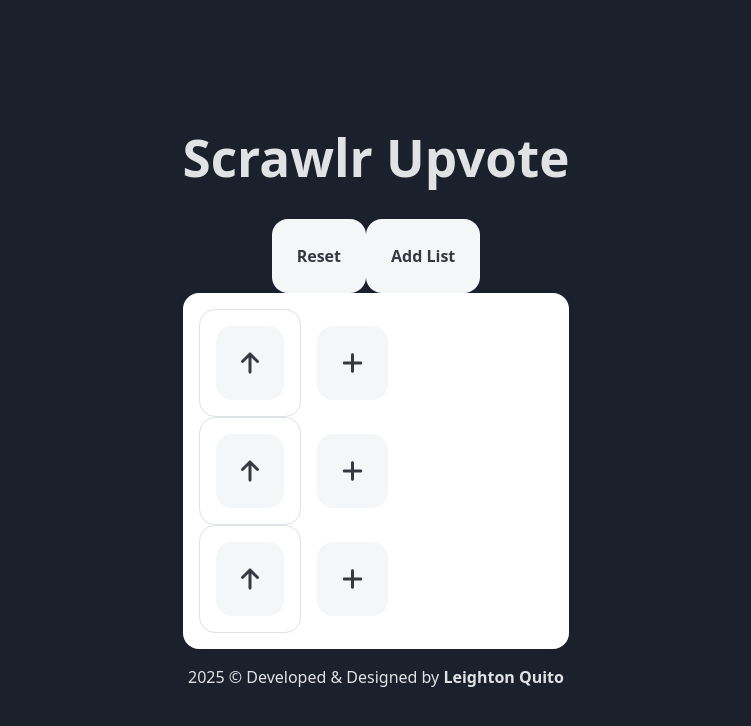
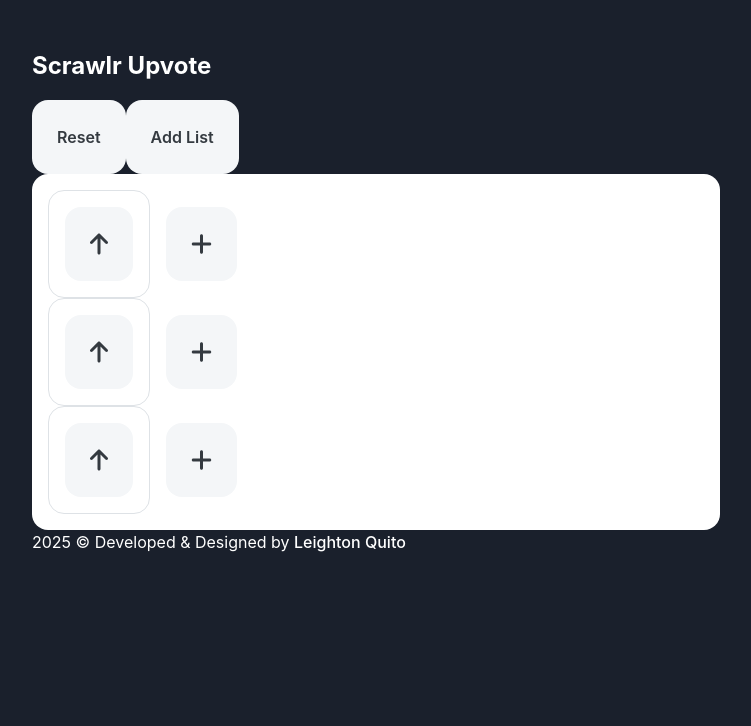
Before and after one commit to iamleigh/scrawlr-upvote, a React (Vite) app: page / in a window 1280 px wide. Shown: the top 726 px of the page, without its empty margins (264-1015 px from the left). Built offline with nearby package versions, Linux system fonts and the light colour scheme.

Commit message:
refactor: Re-organize main and utils stylesheets
Updated `utils.scss` to use SCSS tokens and `main.scss` to inject CSS variables globally.

This change improves maintainability and better reflects the different purposes of each token set and stylesheet.

```diff
--- /dev/null
+++ b/src/assets/scss/_base/_accessibility.scss
@@ -0,0 +1,19 @@
+@use "../utils" as *;
+
+/// -----------------------------------------------------------------------------
+/// 🟢 Accessibility
+///
+/// @author Leighton Quito (iamleigh.com)
+/// -----------------------------------------------------------------------------
+@include block(sr-only) {
+	width: 1px;
+	height: 1px;
+	overflow: hidden;
+	clip: rect(1px, 1px, 1px, 1px);
+	clip-path: inset(50%);
+	position: absolute !important;
+	margin: -1px;
+	padding: 0;
+	border: 0;
+	word-wrap: normal !important;
+}
--- /dev/null
+++ b/src/assets/scss/_base/_buttons.scss
@@ -0,0 +1,15 @@
+@use "../utils" as *;
+
+/// -----------------------------------------------------------------------------
+/// 🟢 Buttons
+/// Defines buttons global styles for the project.
+///
+/// @author Leighton Quito (iamleigh.com)
+/// -----------------------------------------------------------------------------
+button {
+	cursor: pointer;
+
+	&[disabled] {
+		cursor: not-allowed;
+	}
+}
--- /dev/null
+++ b/src/assets/scss/_base/_page.scss
@@ -0,0 +1,38 @@
+@use "../utils" as *;
+
+/// -----------------------------------------------------------------------------
+/// 🟢 Page
+/// Defines the main styles for the project page.
+///
+/// @author Leighton Quito (iamleigh.com)
+/// -----------------------------------------------------------------------------
+
+html,
+body {
+	margin: 0;
+	padding: 0;
+	border: 0;
+}
+
+body {
+	padding: 2rem 0;
+	background-color: var(--color-neutral-dark);
+
+	* {
+		box-sizing: border-box;
+	}
+}
+
+[hidden] {
+	display: none;
+}
+
+*:focus {
+	outline: none;
+}
+
+#root {
+	max-width: 720px;
+	margin: 0 auto;
+	padding: 0 1rem;
+}
--- /dev/null
+++ b/src/assets/scss/_base/_typography.scss
@@ -0,0 +1,59 @@
+@use "../utils" as *;
+
+/// -----------------------------------------------------------------------------
+/// 🟢 Typography
+/// Defines the global typo styles for the project.
+///
+/// @author Leighton Quito (iamleigh.com)
+/// -----------------------------------------------------------------------------
+:root {
+	font-synthesis: none;
+}
+
+html {
+	font-size: $font-size-base;
+}
+
+body {
+	color: var(--color-neutral-light);
+	font-family: $font-family-primary;
+	font-size: 1rem;
+	line-height: 1.5rem;
+	-webkit-font-smoothing: antialiased;
+	-moz-osx-font-smoothing: grayscale;
+	letter-spacing: 0;
+	font-weight: 400;
+	font-size: 1rem;
+	line-height: 1.5rem;
+	letter-spacing: 0;
+}
+
+a {
+	color: #646cff;
+	font-weight: 500;
+	text-decoration: none;
+
+	&:hover {
+		color: #535bf2;
+		text-decoration: underline;
+	}
+}
+
+p {
+	margin: 0 0 28px;
+	padding: 0;
+	border: 0;
+
+	&:last-child {
+		margin-bottom: 0;
+	}
+}
+
+h1 {
+	font-size: 1.5rem;
+	line-height: 1.5;
+}
+
+strong {
+	font-weight: 500;
+}
--- /dev/null
+++ b/src/assets/scss/_tokens/_css.scss
@@ -0,0 +1,14 @@
+/// -----------------------------------------------------------------------------
+/// 🟢 CSS Tokens
+///
+/// @author Leighton Quito (iamleigh.com)
+/// -----------------------------------------------------------------------------
+:root {
+	--color-neutral-light: #ffffff;
+	--color-neutral-dark: #1a202c;
+
+	--color-button-bg-default: #f4f6f8;
+	--color-button-bg-selected: #e5e8fd;
+	--color-button-label-default: #343a40;
+	--color-button-label-selected: #253cf2;
+}
--- a/src/assets/scss/_utils/_tokens.scss
+++ b/src/assets/scss/_tokens/_scss.scss
@@ -1,5 +1,5 @@
 /// -----------------------------------------------------------------------------
-/// 🟢 Tokens
+/// 🟢 SCSS Tokens
 ///
 /// @author Leighton Quito (iamleigh.com)
 /// -----------------------------------------------------------------------------
@@ -13,3 +13,4 @@ $font-family-primary:
 	"Cantarell", "Fira Sans", "Droid Sans", "Helvetica Neue", sans-serif;
 $font-family-code:
 	source-code-pro, Menlo, Monaco, Consolas, "Courier New", monospace;
+$font-size-base: 16px;
--- a/src/assets/scss/_utils/_mixins/_breakpoints.scss
+++ b/src/assets/scss/_utils/_mixins/_breakpoints.scss
@@ -1,5 +1,5 @@
 @use "sass:map";
-@use "../tokens" as *;
+@use "../../_tokens/scss" as *;
 
 $breakpoints: (
 	sm: $bp-sm,
--- a/src/assets/scss/main.scss
+++ b/src/assets/scss/main.scss
@@ -1,44 +1,13 @@
-:root {
-	font-family: system-ui, Avenir, Helvetica, Arial, sans-serif;
-	line-height: 1.5;
-	font-weight: 400;
+/// -----------------------------------------------------------------------------
+/// 🟢 Main
+///
+/// Lists all core stylesheets for the project.
+///
+/// @author Leighton Quito (iamleigh.com)
+/// -----------------------------------------------------------------------------
+@forward "./_tokens/css";
 
-	color-scheme: light dark;
-	color: rgba(255, 255, 255, 0.87);
-	background-color: #1a202c;
-
-	font-synthesis: none;
-	text-rendering: optimizeLegibility;
-	-webkit-font-smoothing: antialiased;
-	-moz-osx-font-smoothing: grayscale;
-}
-
-a {
-	font-weight: 500;
-	color: #646cff;
-	text-decoration: inherit;
-
-	&:hover {
-		color: #535bf2;
-	}
-}
-
-body {
-	margin: 0;
-	display: flex;
-	place-items: center;
-	min-width: 320px;
-	min-height: 100vh;
-}
-
-h1 {
-	font-size: 3.2em;
-	line-height: 1.1;
-}
-
-#root {
-	max-width: 1280px;
-	margin: 0 auto;
-	padding: 2rem;
-	text-align: center;
-}
+@forward "./_base/_page";
+@forward "./_base/_typography";
+@forward "./_base/_buttons";
+@forward "./_base/_accessibility";
--- a/src/assets/scss/_utils.scss
+++ b/src/assets/scss/utils.scss
@@ -5,6 +5,6 @@
 ///
 /// @author Leighton Quito (iamleigh.com)
 /// -----------------------------------------------------------------------------
-@forward "./_utils/tokens";
+@forward "./_tokens/scss";
 @forward "./_utils/functions";
 @forward "./_utils/mixins";
```
